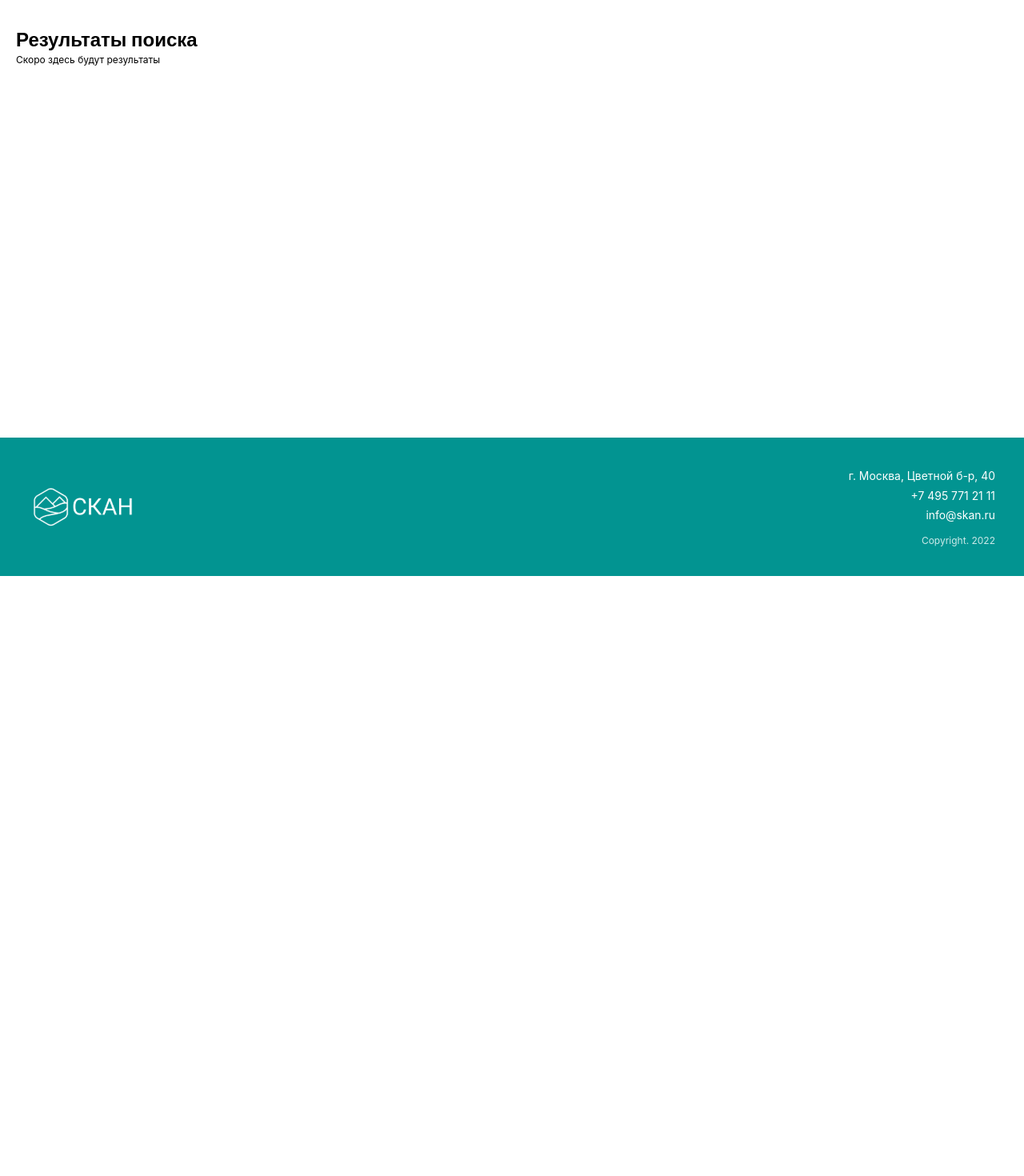
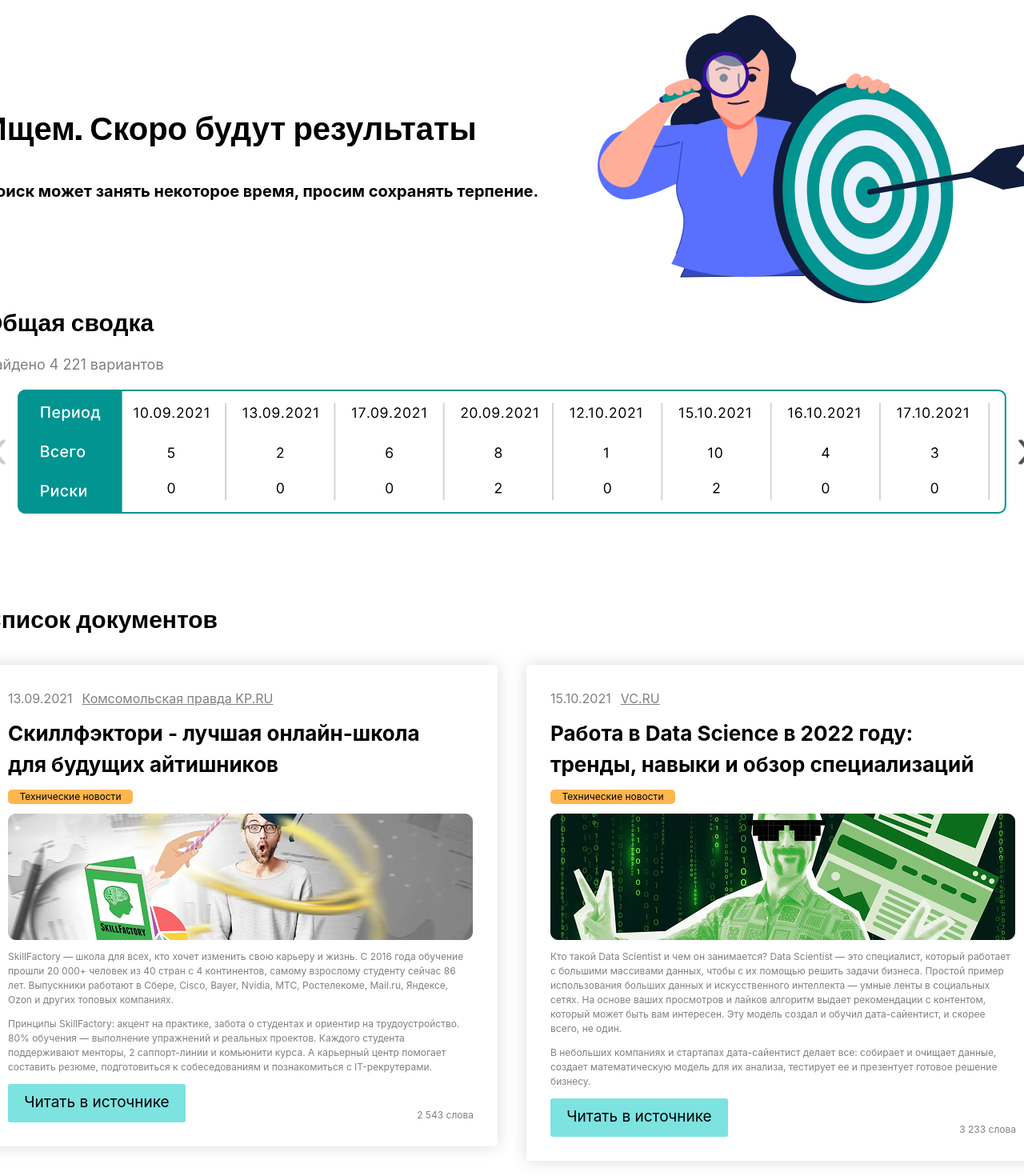
Before and after one commit to AHGELNOT4DEATH/final_project, a React (Vite) app: page /results in a window 1280 px wide. Shown: the part 80-1550 px from the top of the page at 80% size. Before the commit the page ends 800 px from the top, so only its background shows below. Built offline with nearby package versions, Linux system fonts and the light colour scheme; a web font is replaced by a local one.

Commit message:
17.10.25 18:55 Results поставлен на react, дальше мобильная вёрстка

```diff
--- a/src/components/Header/Header.css
+++ b/src/components/Header/Header.css
@@ -3,6 +3,9 @@
   display: flex;
   align-items: center;
   margin-right: 20px;
+  background-color: #D9D9D9;
+  border-radius: 3px;
+  padding:0.5rem;
 }
 
 .company_limit {
--- a/src/pages/Results/Results.css
+++ b/src/pages/Results/Results.css
@@ -136,7 +136,7 @@
   display: flex;
   flex-direction: column;
   width:fit-content;
-  height: 45rem;
+  height: fit-content;
   border-radius: 5px;
   box-shadow: 0 0 20px rgba(0, 0, 0, 0.15);
   padding:2.5rem;
@@ -205,6 +205,7 @@
   width:fit-content;
   height: fit-content;
   align-self: center;
+  margin-bottom: 9rem;
 }
 .third-part__button{
   width:25rem;
--- a/src/pages/Results/Results.jsx
+++ b/src/pages/Results/Results.jsx
@@ -1,12 +1,114 @@
-import React from 'react'
+import React from 'react';
+import './Results.css';
+
+// Импорт изображений
+import ResultsLadyImg from '../../assets/Images/Results__lady_img.svg';
+import ExelResults from '../../assets/Images/Exel__results.svg';
+import ResultDocumentImg1 from '../../assets/Images/Result__document__img_1.png';
+import ResultDocumentImg1Mobile from '../../assets/Images/Result__document__img_1__mobile.png';
+import ResultDocumentImg2 from '../../assets/Images/Result__document__img_2.png';
+import ResultDocumentImg2Mobile from '../../assets/Images/Result__document__img_2__mobile.png';
 
 const Results = () => {
   return (
-    <div style={{ padding: '20px' }}>
-      <h1>Результаты поиска</h1>
-      <p>Скоро здесь будут результаты</p>
+    <div className="body__wrap_results">
+      <div className="Results_first-part">
+        <div className="first-part__title___container">
+          <h1 className="first-part__title">Ищем. Скоро будут результаты</h1>
+          <h6 className="first-part__subtitle">Поиск может занять некоторое время, просим сохранять терпение.</h6>
+        </div>
+        <div className="first-part__img___container">
+          <img src={ResultsLadyImg} alt="Поиск результатов" />
+        </div>
+      </div>
+
+      <div className="Results_second-part">
+        <div className="second-part__title__container">
+          <h3 className="second-part__title">Общая сводка</h3>
+          <p className="second-part__subtitle">Найдено 4 221 вариантов</p>
+        </div>
+        <div className="second-part__img___container">
+          <img src={ExelResults} alt="График результатов" />
+        </div>
+      </div>
+
+      <div className="Results_third-part">
+        <div className="third-part__title__container">
+          <h3 className="third-part__title">Список документов</h3>
+        </div>
+
+        <div className="third-part__documents__container">
+          <div className="third-part__card">
+            <div className="card__date_and_source">
+              <p className="card__date">13.09.2021</p>
+              <a href="https://KP.ru" className="card__source">Комсомольская правда KP.RU</a>
+            </div>
+
+            <div className="card__title___container">
+              <h4 className="card__title">Скиллфэктори - лучшая онлайн-школа для будущих айтишников</h4>
+            </div>
+
+            <div className="card__tag">Технические новости</div>
+
+            <div className="card__img___container">
+              <img src={ResultDocumentImg1Mobile} className="card__img__mobile" alt="Документ 1" />
+              <img src={ResultDocumentImg1} className="card__img" alt="Документ 1" />
+            </div>
+
+            <div className="card__text___container">
+              <p className="card__text___first-part">
+                SkillFactory — школа для всех, кто хочет изменить свою карьеру и жизнь. С 2016 года обучение прошли 20 000+ человек из 40 стран с 4 континентов, самому взрослому студенту сейчас 86 лет. Выпускники работают в Сбере, Cisco, Bayer, Nvidia, МТС, Ростелекоме, Mail.ru, Яндексе, Ozon и других топовых компаниях.
+              </p>
+              <p className="card__text___second-part">
+                Принципы SkillFactory: акцент на практике, забота о студентах и ориентир на трудоустройство. 80% обучения — выполнение упражнений и реальных проектов. Каждого студента поддерживают менторы, 2 саппорт-линии и комьюнити курса. А карьерный центр помогает составить резюме, подготовиться к собеседованиям и познакомиться с IT-рекрутерами.
+              </p>
+            </div>
+
+            <div className="card__button_and_word-amount">
+              <button className="card__button">Читать в источнике</button>
+              <p className="card__word-amount">2 543 слова</p>
+            </div>
+          </div>
+
+          <div className="third-part__card">
+            <div className="card__date_and_source">
+              <p className="card__date">15.10.2021</p>
+              <a href="https://VC.ru" className="card__source">VC.RU</a>
+            </div>
+
+            <div className="card__title___container">
+              <h4 className="card__title">Работа в Data Science в 2022 году: тренды, навыки и обзор специализаций</h4>
+            </div>
+
+            <div className="card__tag">Технические новости</div>
+
+            <div className="card__img___container">
+              <img src={ResultDocumentImg2Mobile} className="card__img__mobile" alt="Документ 2" />
+              <img src={ResultDocumentImg2} className="card__img" alt="Документ 2" />
+            </div>
+
+            <div className="card__text___container">
+              <p className="card__text___first-part">
+                Кто такой Data Scientist и чем он занимается? Data Scientist — это специалист, который работает с большими массивами данных, чтобы с их помощью решить задачи бизнеса. Простой пример использования больших данных и искусственного интеллекта — умные ленты в социальных сетях. На основе ваших просмотров и лайков алгоритм выдает рекомендации с контентом, который может быть вам интересен. Эту модель создал и обучил дата-сайентист, и скорее всего, не один.
+              </p>
+              <p className="card__text___second-part">
+                В небольших компаниях и стартапах дата-сайентист делает все: собирает и очищает данные, создает математическую модель для их анализа, тестирует ее и презентует готовое решение бизнесу.
+              </p>
+            </div>
+
+            <div className="card__button_and_word-amount">
+              <button className="card__button">Читать в источнике</button>
+              <p className="card__word-amount">3 233 слова</p>
+            </div>
+          </div>
+        </div>
+
+        <div className="third-part__button__container">
+          <button className="third-part__button">Показать больше</button>
+        </div>
+      </div>
     </div>
-  )
-}
+  );
+};
 
-export default Results
+export default Results;
```
